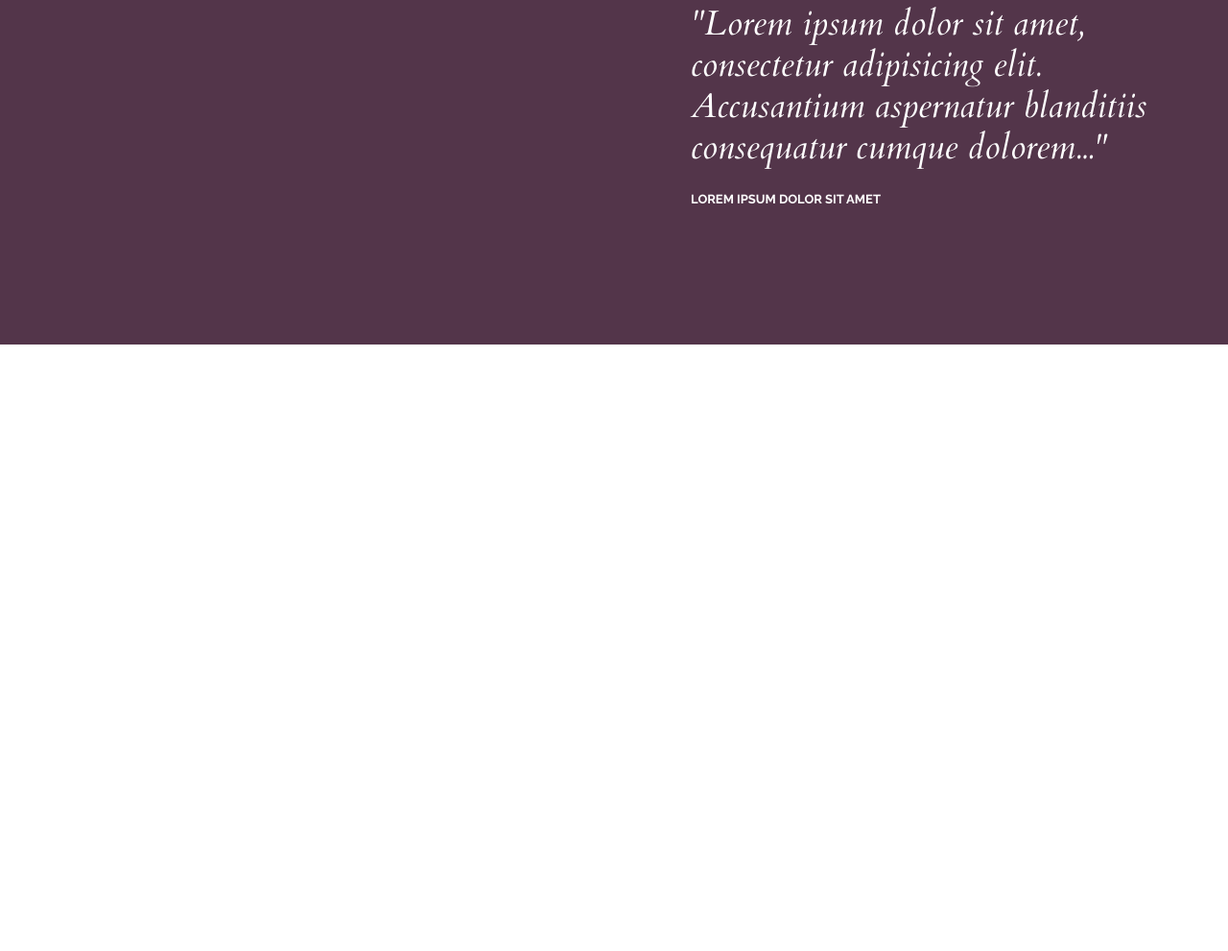
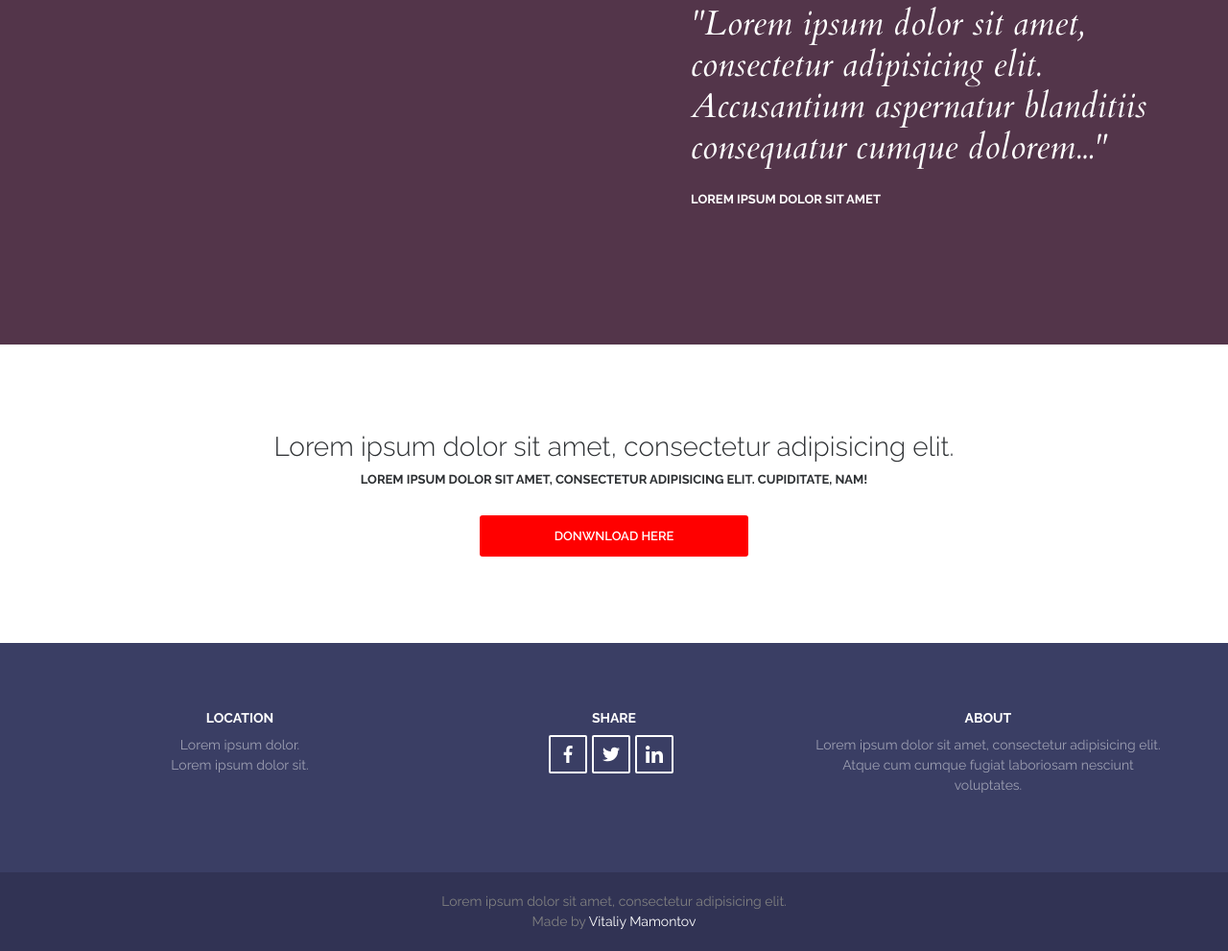
Before and after one commit to mamontovcs/WebPage_HTML-CSS, a plain HTML site: page index.html in a window 1280 px wide. Shown: the part 3089-4080 px from the top of the page at 96% size. Before the commit the page ends 3448 px from the top, so only its background shows below. Drawn offline with nearby package versions, Linux system fonts and the light colour scheme.

Commit message:
Added footer and one more block. Desktop version finished.

```diff
--- a/index.html
+++ b/index.html
@@ -5,7 +5,7 @@
     <meta charset="utf-8">
     <link href="style.css" rel="stylesheet">
     <link href="https://fonts.gstatic.com" rel="preconnect">
-    <link href="https://fonts.googleapis.com/css2?family=Cardo:ital@1&family=Open+Sans:wght@700&family=Raleway:wght@400;600;700&display=swap"
+    <link href="https://fonts.googleapis.com/css2?family=Cardo:ital@1&family=Open+Sans:wght@700&family=Raleway:wght@300;400;600;700&display=swap"
           rel="stylesheet">
     <link href="https://fonts.gstatic.com" rel="preconnect">
     <title>Active Box</title>
@@ -358,4 +358,67 @@
     </div>
 </div>
 
+<div class="download">
+    <div class="container">
+        <h3 class="download_title">Lorem ipsum dolor sit amet, consectetur adipisicing elit.</h3>
+        <div class="download_text">
+            <p>Lorem ipsum dolor sit amet, consectetur adipisicing elit. Cupiditate, nam!</p>
+        </div>
+        <a class="btn btn--red btn--long" href="#">Donwnload here</a>
+    </div>
+</div>
+
+<footer class="footer">
+    <div class="container">
+        <div class="footer_inner">
+            <div class="footer_block">
+                <h4 class="footer_title">Location</h4>
+                <address class="footer_address">
+                    <div>Lorem ipsum dolor.</div>
+                    <div>Lorem ipsum dolor sit.</div>
+                </address>
+            </div>
+
+            <div class="footer_block">
+                <h4 class="footer_title">Share</h4>
+                <div class="social social--footer">
+                    <a class="social_item" href="#" target="_blank">
+                        <svg class="social_icon">
+                            <use xlink:href="#facebook"></use>
+                        </svg>
+                    </a>
+                    <a class="social_item" href="#" target="_blank">
+                        <svg class="social_icon">
+                            <use xlink:href="#twitter"></use>
+                        </svg>
+                    </a>
+                    <a class="social_item" href="#" target="_blank">
+                        <svg class="social_icon">
+                            <use xlink:href="#linkedin"></use>
+                        </svg>
+                    </a>
+                </div>
+            </div>
+
+            <div class="footer_block">
+                <h4 class="footer_title">About</h4>
+                <div class="footer_text">
+                    <p>Lorem ipsum dolor sit amet, consectetur
+                        adipisicing elit. Atque cum cumque fugiat
+                        laboriosam nesciunt voluptates.</p>
+                </div>
+            </div>
+        </div>
+    </div>
+
+    <div class="copyright">
+        <div class="container">
+            <div class="copyright_text">
+                <div>Lorem ipsum dolor sit amet, consectetur adipisicing elit.</div>
+                <div>Made by <span>Vitaliy Mamontov</span></div>
+            </div>
+        </div>
+    </div>
+</footer>
+
 </html>
--- a/style.css
+++ b/style.css
@@ -140,12 +140,17 @@ p {
     font-family: 'Raleway', sans-serif;
     padding: 14px 40px;
     border-radius: 3px;
+    text-align: center;
 }
 
 .btn--red {
     background-color: red;
     opacity: 1;
     transition: background .1s linear;
+}
+
+.btn--long {
+    min-width: 280px;
 }
 
 .btn--red:hover {
@@ -303,6 +308,26 @@ p {
     display: flex;
 }
 
+.social--footer {
+    justify-content: center;
+
+}
+
+.social--footer .social_item {
+    background-color: transparent;
+    border-width: 2px;
+    border-color: #ffffff;
+    border-radius: 2px;
+}
+
+.social--footer .social_item:hover {
+    background-color: #ffffff;
+}
+
+.social--footer .social_icon {
+    fill: #ffffff;
+}
+
 .social_item {
 
     display: flex;
@@ -330,7 +355,7 @@ p {
 }
 
 .social_item:hover .social_icon {
-    fill: red;
+    fill: black;
 }
 
 /*Reviews
@@ -383,3 +408,88 @@ p {
     text-transform: uppercase;
     color: #fff;
 }
+
+/*Download
+======================*/
+
+.download {
+    margin: 90px 0;
+    text-align: center;
+}
+
+.download_title {
+    margin-bottom: 10px;
+
+    font-size: 28px;
+    color: #2d3033;
+    font-weight: 300;
+}
+
+.download_text {
+    margin-bottom: 30px;
+
+    font-size: 13px;
+    color: #2d3033;
+    font-weight: 700;
+    text-transform: uppercase;
+}
+
+/*Footer
+======================*/
+
+.footer {
+    background-color: #3a3e64;
+}
+
+.footer_inner {
+    padding: 70px 0;
+
+    display: flex;
+    flex-wrap: wrap;
+}
+
+.footer_block {
+    padding: 0 15px;
+
+    width: 33.33333%;
+    text-align: center;
+}
+
+.footer_title {
+    margin-bottom: 10px;
+    font-size: 14px;
+    font-weight: 700;
+    color: #ffffff;
+    text-transform: uppercase;
+}
+
+.footer_address {
+    line-height: 1.5;
+    font-size: 14px;
+    font-style: normal;
+    color: rgba(255, 255, 255, 0.5);
+}
+
+.footer_text {
+    line-height: 1.5;
+    font-size: 14px;
+    color: rgba(255, 255, 255, 0.5);
+}
+
+/*Copyright
+======================*/
+.copyright {
+    padding: 20px 0;
+    background-color: #313354;
+}
+
+.copyright_text {
+    text-align: center;
+    font-size: 14px;
+    line-height: 1.5;
+    color: #808080;
+}
+
+.copyright_text span {
+    color: #ffffff;
+}
```
Also changed, not shown: 3 other files.
